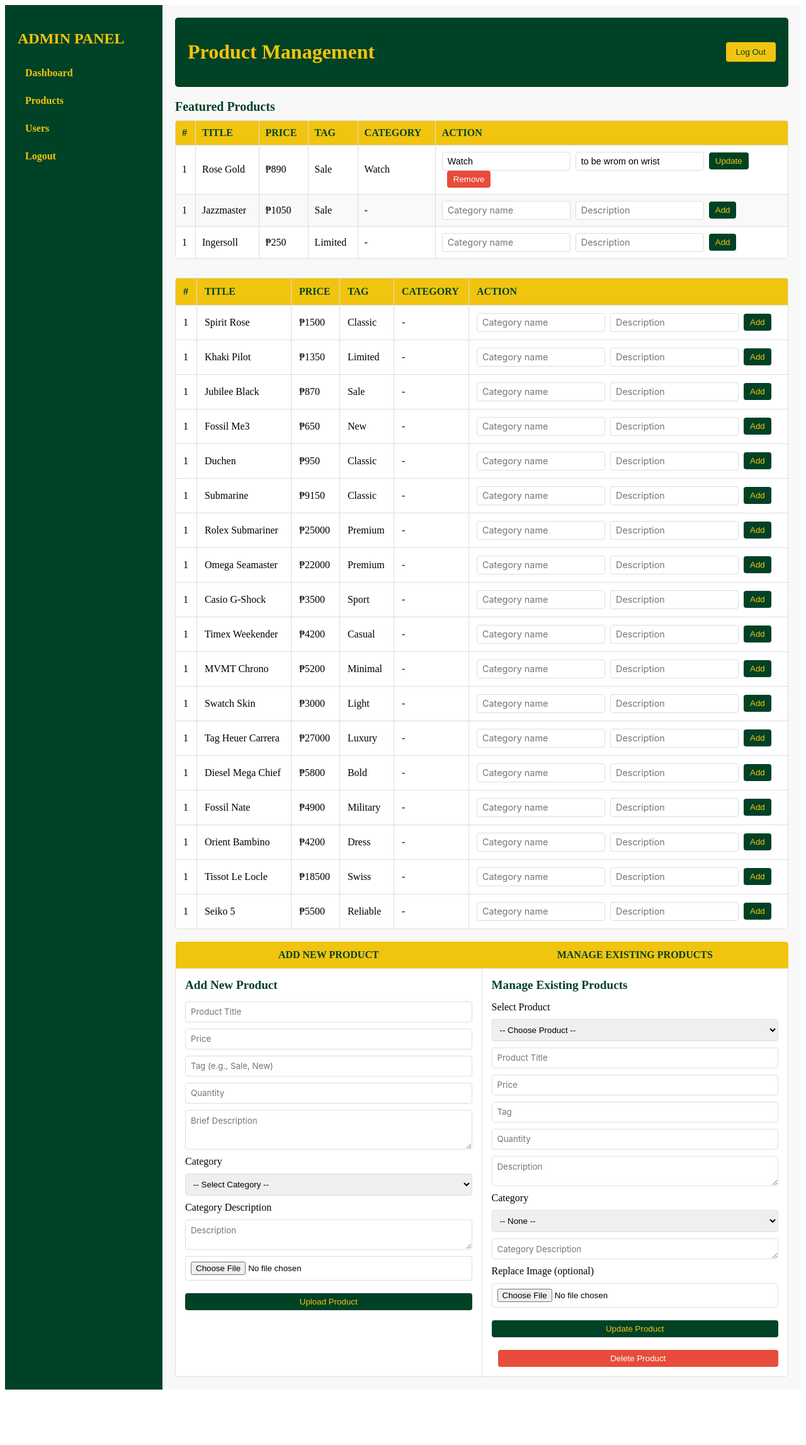
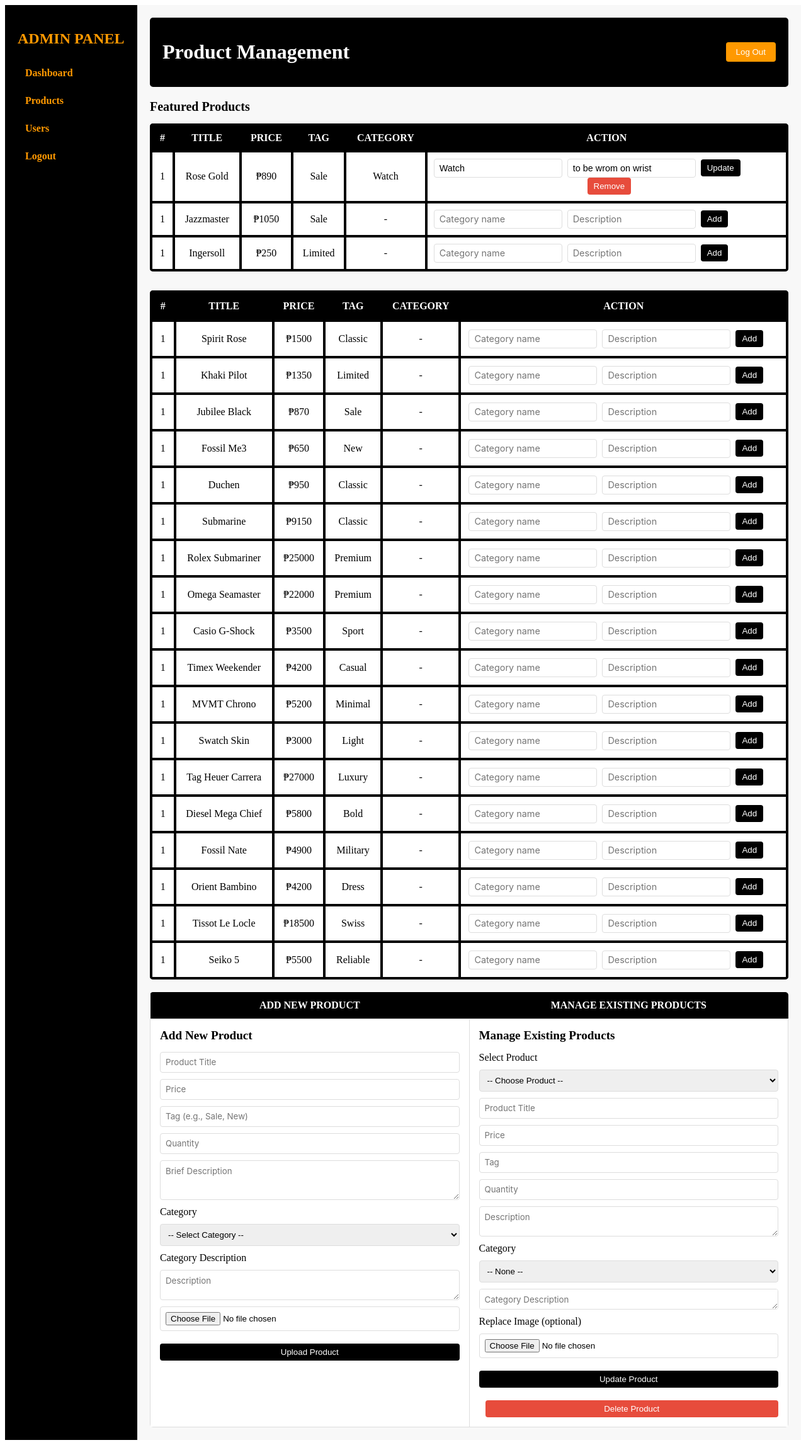
Before and after one commit to DNLDV/RolexniMossingv2, a PHP site: page /admin/products.php in a window 1280 px wide. Shown: the whole page at 63% size. Before the commit the page ends 2206 px from the top, so only its background shows below. Run offline with PHP 8.4, Linux system fonts and the light colour scheme; the visitor is signed in with stand-in values (Sample User, id 1).

Commit message:
admin css

```diff
--- a/admin/admin.css
+++ b/admin/admin.css
@@ -114,23 +114,27 @@
   min-height: 100vh;
   background: #f8f8f8;
 }
+
 .sidebar {
-  width: 250px;
-  background-color: #004225; /* Rolex green */
-  color: #f1c40f; /* Gold accent */
+  width: 210px;
+  background-color: #000000;
+  color: #ff9900;
   padding: 20px;
   box-sizing: border-box;
 }
+
 .sidebar h2 {
   margin-bottom: 1.5rem;
   font-size: 1.5rem;
   text-transform: uppercase;
 }
+
 .sidebar nav {
   display: flex;
   flex-direction: column;
   gap: 10px;
 }
+
 .sidebar nav a {
   color: inherit;
   text-decoration: none;
@@ -139,9 +143,11 @@
   border-radius: 4px;
   transition: background 0.2s;
 }
+
 .sidebar nav a:hover {
   background: rgba(241,196,15,0.2);
 }
+
 .main-content {
   flex-grow: 1;
   padding: 20px;
@@ -152,21 +158,22 @@
   display: flex;
   justify-content: space-between;
   align-items: center;
-  background-color: #004225;
-  color: #f1c40f;
+  background-color: #000000;
+  color: #ffffff;
   padding: 15px 20px;
   border-radius: 5px;
   margin-bottom: 20px;
 }
 .btn-logout {
-  background: #f1c40f;
-  color: #004225;
+  background: #ff9900;
+  color: #ffffff;
   border: none;
   padding: 8px 16px;
   border-radius: 4px;
   cursor: pointer;
   transition: opacity 0.2s;
 }
+
 .btn-logout:hover {
   opacity: 0.8;
 }
@@ -179,31 +186,42 @@
   border-radius: 5px;
   overflow: hidden;
 }
+
 .order-table th,
-.order-table td {
+.order-table td,
+.featured-table th,
+.featured-table td {
   border: 1px solid #ddd;
   padding: 12px;
-  text-align: left;
+  text-align: center;
+  border-style: solid;
+  border-color: black;
+  background-color: #ffffff;
+  border: #000000 4px solid;
 }
+
 .order-table th {
-  background-color: #f1c40f;
-  color: #004225;
+  background-color: #000000;
+  color: #ffffff;
   text-transform: uppercase;
 }
+
 .order-item {
   margin-bottom: 8px;
 }
+
 .btn-delete,
-.btn-done {
-  background-color: #f1c40f;
-  color: #004225;
+.btn-done,
+.btn-action {
+  background-color: #000000;
+  color: #ffffff;
   border: none;
   padding: 6px 10px;
-  margin-right: 5px;
   border-radius: 4px;
   cursor: pointer;
-  transition: opacity 0.2s;
+  transition: background 0.2s;
 }
+
 .btn-delete:hover,
 .btn-done:hover {
   opacity: 0.8;
@@ -217,17 +235,20 @@
   border-radius: 5px;
   overflow: hidden;
 }
+
 .user-table th,
 .user-table td {
   border: 1px solid #ddd;
   padding: 12px;
-  text-align: left;
+  text-align: center;
 }
+
 .user-table th {
-  background-color: #f1c40f;
-  color: #004225;
+  background-color: #0e0d0d;
+  color: #ffffff;
   text-transform: uppercase;
 }
+
 .btn-delete-user {
   background-color: #e74c3c;
   color: #fff;
@@ -237,6 +258,7 @@
   cursor: pointer;
   transition: background 0.2s;
 }
+
 .btn-delete-user:hover {
   background-color: #c0392b;
 }
@@ -248,10 +270,12 @@
   border-radius: 4px;
   font-weight: 500;
 }
+
 .alert-success {
   background-color: #2ecc71;
   color: #ffffff;
 }
+
 .alert-error {
   background-color: #e74c3c;
   color: #ffffff;
@@ -263,21 +287,24 @@
   gap: 8px;
   align-items: center;
 }
+
 .category-form input[type="text"] {
   padding: 6px 8px;
   border: 1px solid #ddd;
   border-radius: 4px;
   font-size: .9rem;
 }
+
 .btn-action {
-  background-color: #004225; /* Rolex green */
-  color: #f1c40f; /* Gold accent */
+  background-color: #000000; /* Rolex green */
+  color: #ffffff; /* Gold accent */
   border: none;
   padding: 6px 10px;
   border-radius: 4px;
   cursor: pointer;
   transition: background 0.2s;
 }
+
 .btn-action:hover {
   background-color: #00331a;
 }
@@ -286,11 +313,14 @@
 .featured-section {
   margin-bottom: 30px;
 }
-.featured-section h2 {
+
+.featured-section h2,
+.product-management-table h2 {
   font-size: 1.25rem;
-  color: #004225;
-  margin-bottom: 10px;
+  color: #000000;
+  margin-bottom: 15px;
 }
+
 .featured-table {
   width: 100%;
   border-collapse: collapse;
@@ -299,17 +329,24 @@
   overflow: hidden;
   margin-bottom: 20px;
 }
+
 .featured-table th,
 .featured-table td {
   border: 1px solid #ddd;
   padding: 10px;
-  text-align: left;
+  text-align: center;
+  border-style: solid;
+  border-color: black;
+  background-color: #ffffff;
+  border: #000000 4px solid;
 }
+
 .featured-table th {
-  background-color: #f1c40f;
-  color: #004225;
+  background-color: #000000;
+  color: #ffffff;
   text-transform: uppercase;
 }
+
 .featured-table tr:nth-child(even) {
   background-color: #f9f9f9;
 }
@@ -324,6 +361,7 @@
   cursor: pointer;
   transition: background 0.2s;
 }
+
 .btn-delete-category:hover {
   background-color: #c0392b;
 }
@@ -337,30 +375,35 @@
   overflow: hidden;
   margin-top: 20px;
 }
+
 .product-management-table th {
-  background-color: #f1c40f;
-  color: #004225;
+  background-color: #000000;
+  color: #ffffff;
   text-transform: uppercase;
   padding: 12px;
   text-align: center;
 }
+
 .product-management-table td {
   border: 1px solid #ddd;
   padding: 15px;
   vertical-align: top;
 }
+
 .product-management-table h2 {
-  color: #004225;
+  color: #000000;
   margin-top: 0;
   margin-bottom: 15px;
   font-size: 1.2rem;
 }
+
 .add-product-form,
 .manage-product-form {
   display: flex;
   flex-direction: column;
   gap: 10px;
 }
+
 .add-product-form input,
 .add-product-form select,
 .add-product-form textarea,
@@ -371,6 +414,7 @@
   border: 1px solid #ddd;
   border-radius: 4px;
 }
+
 .add-product-form button,
 .manage-product-form button {
   margin-top: 10px;
```
Also changed, not shown: assets/img/product10.png (added), assets/img/product11.png (added), assets/img/product12.png (added), assets/img/product13.png (added), assets/img/product14.png (added), assets/img/product15.png (added), assets/img/product16.png (added), assets/img/product17.png (added), assets/img/product6.png (added), assets/img/product7.png (added), assets/img/product8.png (added), assets/img/product9.png (added).
